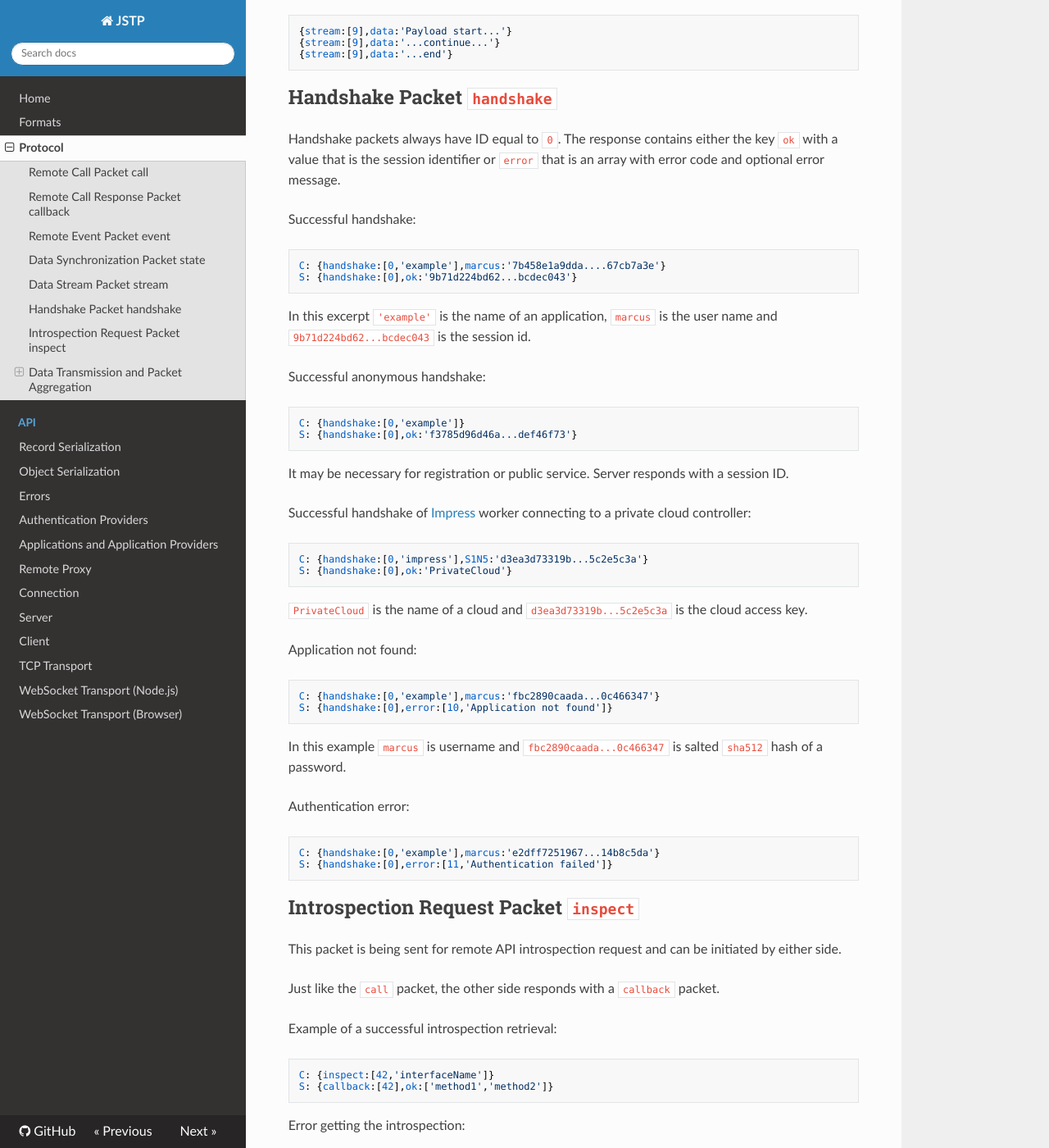
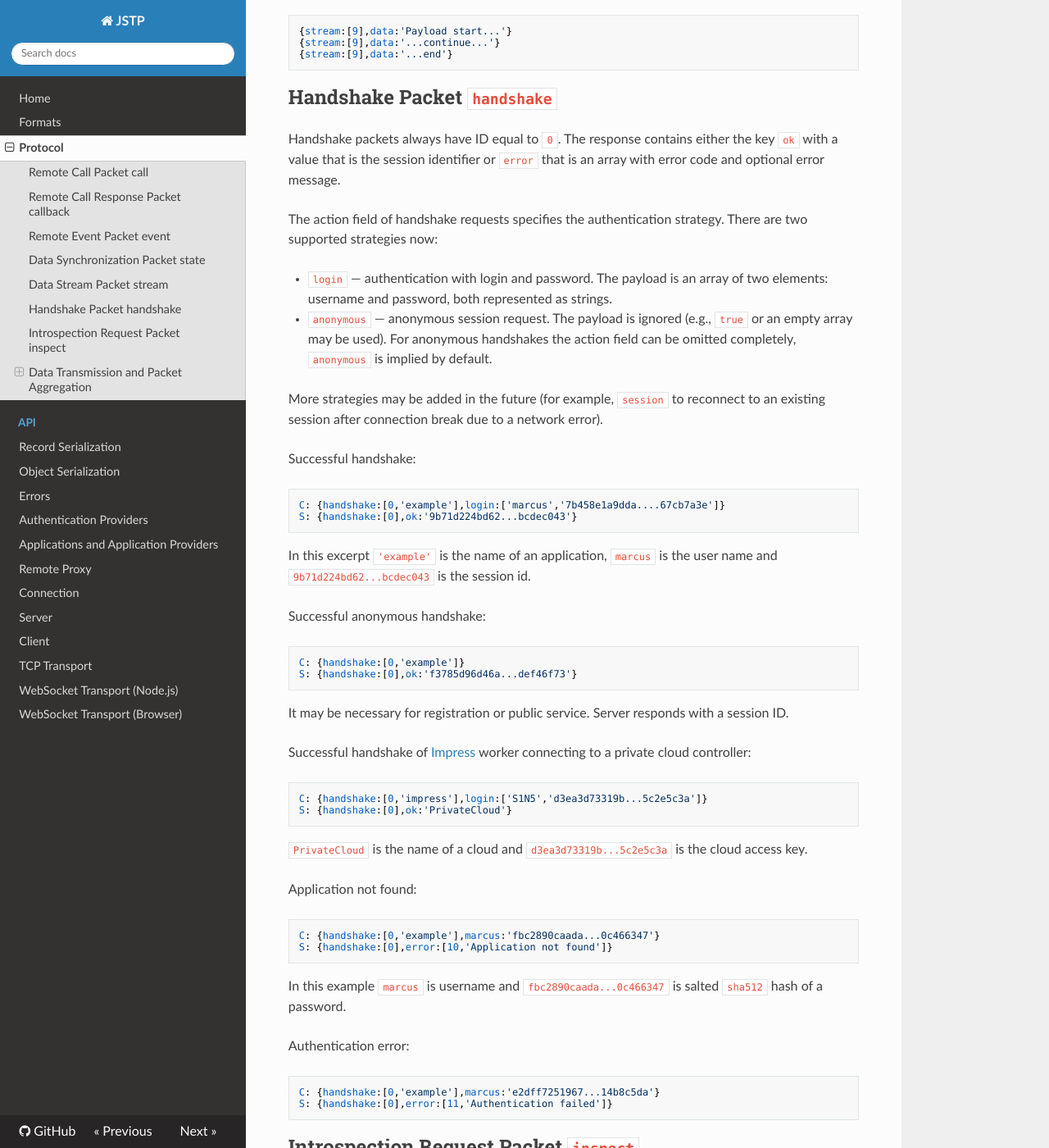
Before and after one commit to youritech/jstp, an MkDocs documentation site: the page built from doc/protocol.md, in a window 1280 px wide and 1400 px high, scrolled down 2186 px. Shown: the whole window at 82% size. Built offline with MkDocs 1.6.1, drawn with Linux system fonts in a browser that asks for light colours; nearby versions of some CDN libraries; old or Windows-style settings are respelled for this version of MkDocs.

Commit message:
protocol: change the format of handshake packets
* Introduce the concept of authentication strategies.
* Implement `login` and `anonymous` strategies.
* Make handshake packets include the strategy as an action field.
* Update tests.
* Update docs.

Refs: https://github.com/metarhia/JSTP/issues/35#issuecomment-277692315
PR-URL: https://github.com/metarhia/JSTP/pull/54

````diff
--- a/doc/protocol.md
+++ b/doc/protocol.md
@@ -129,10 +129,22 @@
 the key `ok` with a value that is the session identifier or `error` that is
 an array with error code and optional error message.
 
+The action field of handshake requests specifies the authentication strategy.
+There are two supported strategies now:
+
+* `login` — authentication with login and password. The payload is an array of
+  two elements: username and password, both represented as strings.
+* `anonymous` — anonymous session request. The payload is ignored (e.g., `true`
+  or an empty array may be used). For anonymous handshakes the action field can
+  be omitted completely, `anonymous` is implied by default.
+
+More strategies may be added in the future (for example, `session` to reconnect
+to an existing session after connection break due to a network error).
+
 Successful handshake:
 
 ```javascript
-C: {handshake:[0,'example'],marcus:'7b458e1a9dda....67cb7a3e'}
+C: {handshake:[0,'example'],login:['marcus','7b458e1a9dda....67cb7a3e']}
 S: {handshake:[0],ok:'9b71d224bd62...bcdec043'}
 ```
 
@@ -153,7 +165,7 @@
 connecting to a private cloud controller:
 
 ```javascript
-C: {handshake:[0,'impress'],S1N5:'d3ea3d73319b...5c2e5c3a'}
+C: {handshake:[0,'impress'],login:['S1N5','d3ea3d73319b...5c2e5c3a']}
 S: {handshake:[0],ok:'PrivateCloud'}
 ```
 
````
Also changed, not shown: 4 other files.
